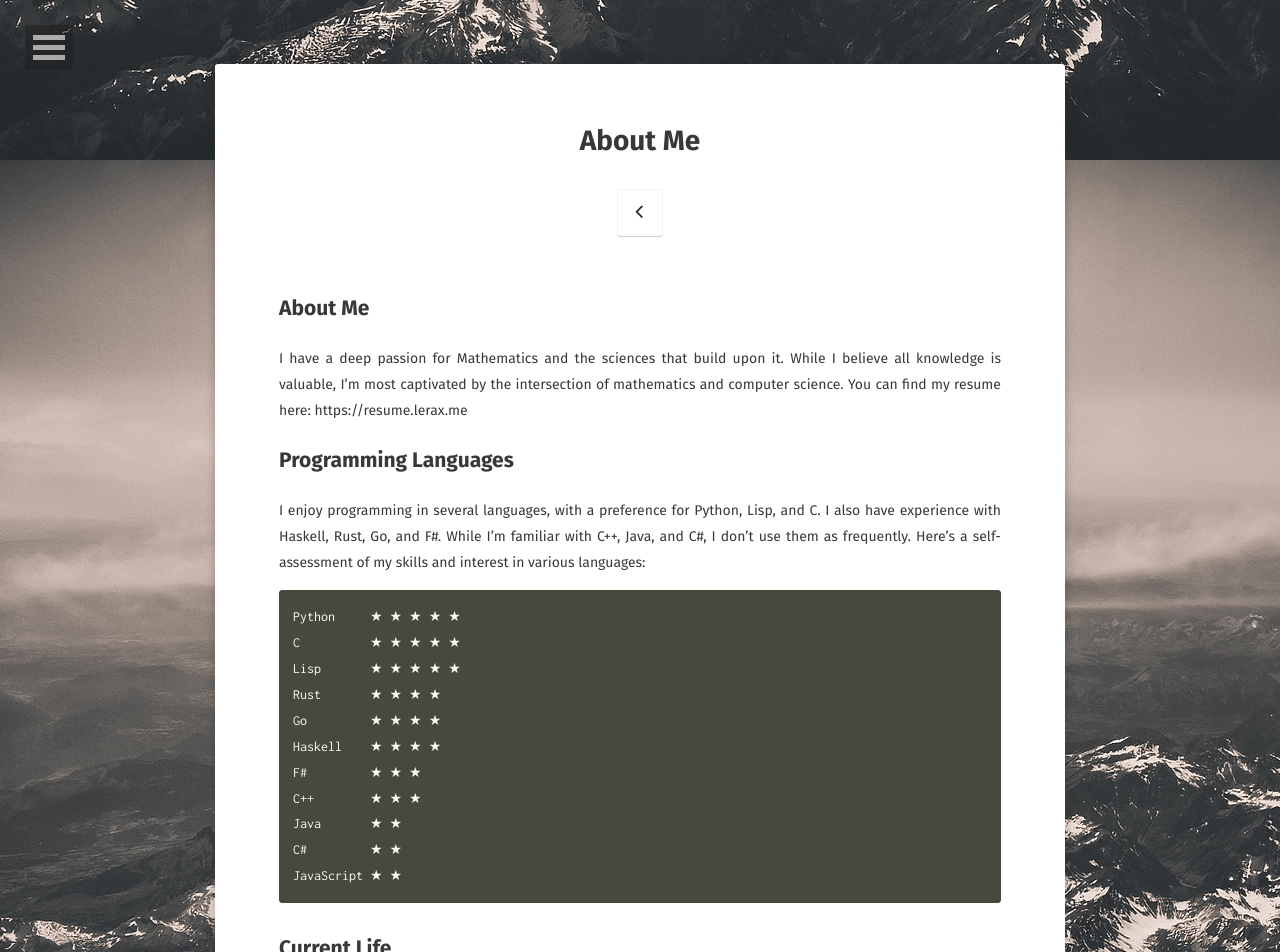
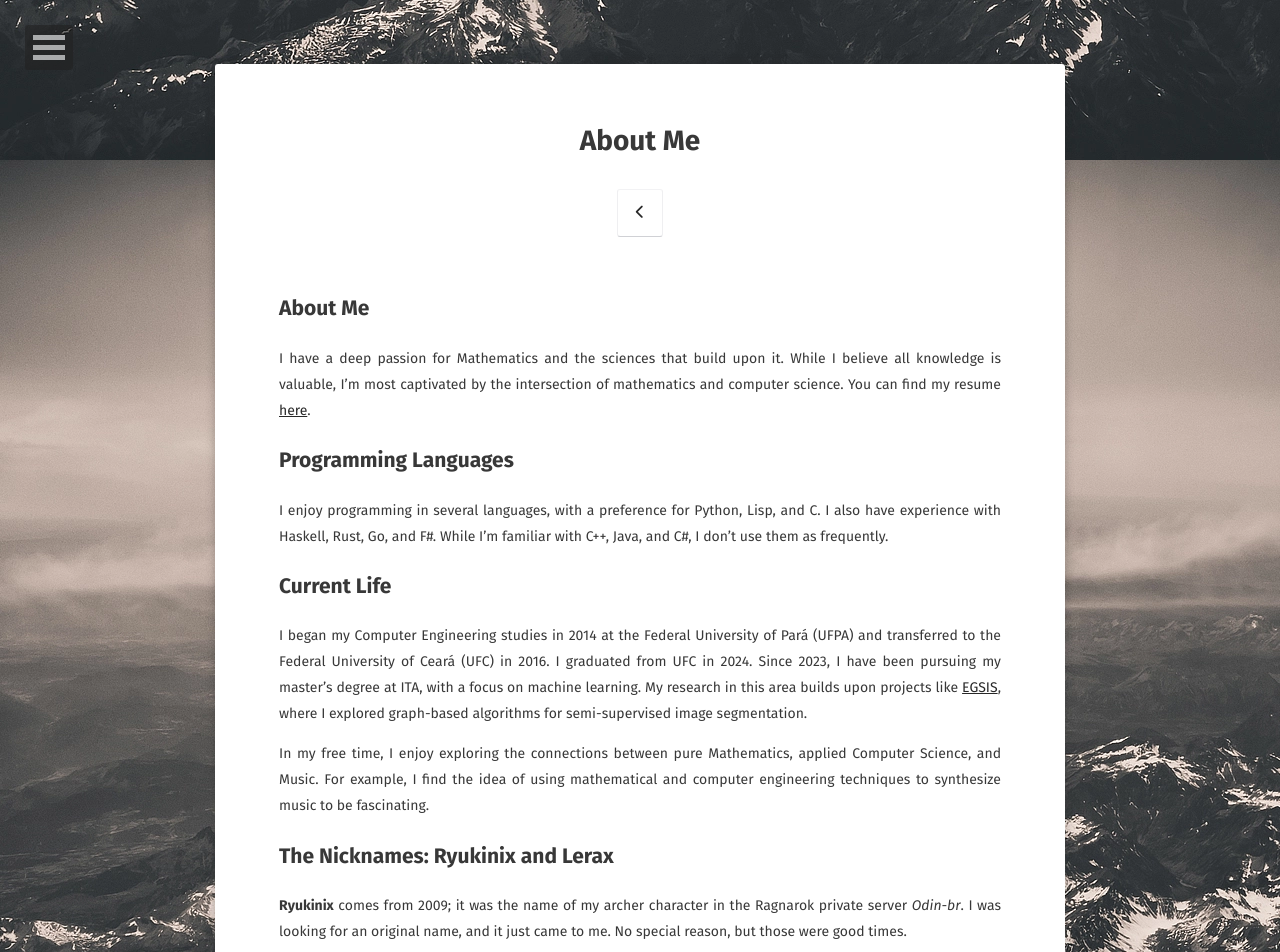
Before and after one commit to ryukinix/ryukinix.github.io, a Jekyll site: the page built from about/index.md, in a window 1280 px wide and 1400 px high. Shown: the top 952 px of the window. Built offline with Jekyll 4.4.1, drawn with Linux system fonts in a browser that asks for light colours; some of the changed text lies outside the part shown.

Commit message:
feat: update about page with academic and project information
This commit updates the about page to reflect the author's recent
academic achievements, including their graduation in Computer
Engineering from UFC in 2024 and their ongoing master's degree at ITA
with a focus on machine learning. It also includes a reference to the
EGSIS project, a graph-based image segmentation algorithm, to provide
context for their research interests.

The Makefile has also been updated to include the `about` directory in
the Docker mount points, ensuring that the updated page is correctly
rendered in the development environment.

NOTE: AI-generated commit by gemini (post-edited with this note)

````diff
--- a/about/index.md
+++ b/about/index.md
@@ -6,30 +6,18 @@ date: 2016-04-23
 ---
 
 ## About Me
-I have a deep passion for Mathematics and the sciences that build upon it. While I believe all knowledge is valuable, I'm most captivated by the intersection of mathematics and computer science. You can find my resume here: https://resume.lerax.me
+I have a deep passion for Mathematics and the sciences that build upon it. While I believe all knowledge is valuable, I'm most captivated by the intersection of mathematics and computer science. You can find my resume [here](https://resume.lerax.me).
 
 ## Programming Languages
 
-I enjoy programming in several languages, with a preference for Python, Lisp, and C. I also have experience with Haskell, Rust, Go, and F#. While I'm familiar with C++, Java, and C#, I don't use them as frequently. Here's a self-assessment of my skills and interest in various languages:
-
-``` markdown
-Python     ★ ★ ★ ★ ★
-C          ★ ★ ★ ★ ★
-Lisp       ★ ★ ★ ★ ★
-Rust       ★ ★ ★ ★
-Go         ★ ★ ★ ★
-Haskell    ★ ★ ★ ★
-F#         ★ ★ ★
-C++        ★ ★ ★
-Java       ★ ★
-C#         ★ ★
-JavaScript ★ ★
-```
-
+I enjoy programming in several languages, with a preference for
+Python, Lisp, and C. I also have experience with Haskell, Rust, Go,
+and F#. While I'm familiar with C++, Java, and C#, I don't use them as
+frequently.
 
 ## Current Life
 
-Manoel Vilela Machado Neto has been a Computer Engineering student since 2014. He began his studies at the Federal University of Pará (UFPA) and transferred to the Federal University of Ceará (UFC) in 2016, where he is currently enrolled. His primary interests are in computational intelligence and operating systems. He has been focusing on Natural Language Processing since 2015 and has also developed a recent interest in Digital Signal Processing (2017).
+I began my Computer Engineering studies in 2014 at the Federal University of Pará (UFPA) and transferred to the Federal University of Ceará (UFC) in 2016. I graduated from UFC in 2024. Since 2023, I have been pursuing my master's degree at ITA, with a focus on machine learning. My research in this area builds upon projects like [EGSIS](https://github.com/ryukinix/egsis), where I explored graph-based algorithms for semi-supervised image segmentation.
 
 In my free time, I enjoy exploring the connections between pure Mathematics, applied Computer Science, and Music. For example, I find the idea of using mathematical and computer engineering techniques to synthesize music to be fascinating.
 
````
Also changed, not shown: 1 other file.
